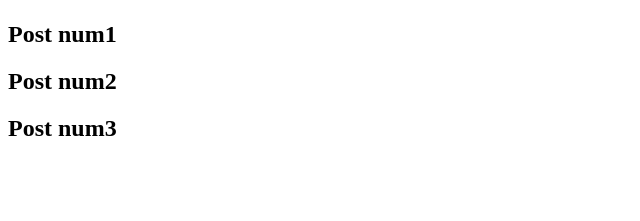
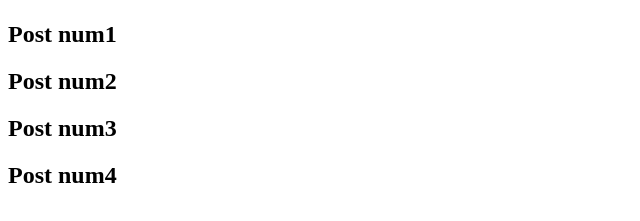
Before and after one commit to ElCopei/aulagithub, a plain HTML site: page blog.html in a window 1280 px wide. Shown: the part 59-280 px from the top of the page, without its empty margins (0-640 px from the left). Drawn offline with Linux system fonts and the light colour scheme.

Commit message:
post 4 criado

```diff
--- a/blog.html
+++ b/blog.html
@@ -10,5 +10,6 @@
    <h2>Post num1</h2>
    <h2>Post num2</h2>
    <h2>Post num3</h2>
+   <h2>Post num4</h2>
 </body>
 </html>
```
